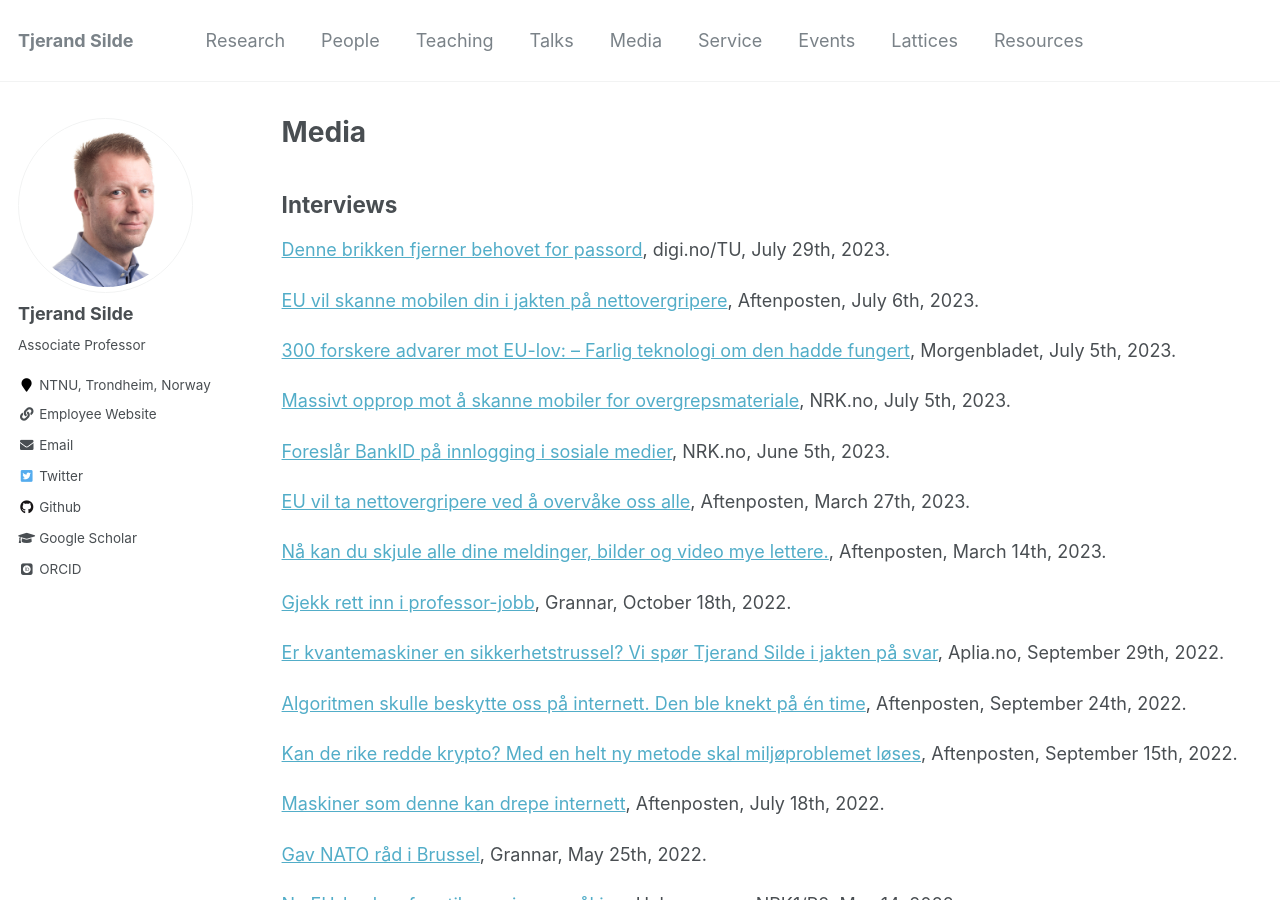
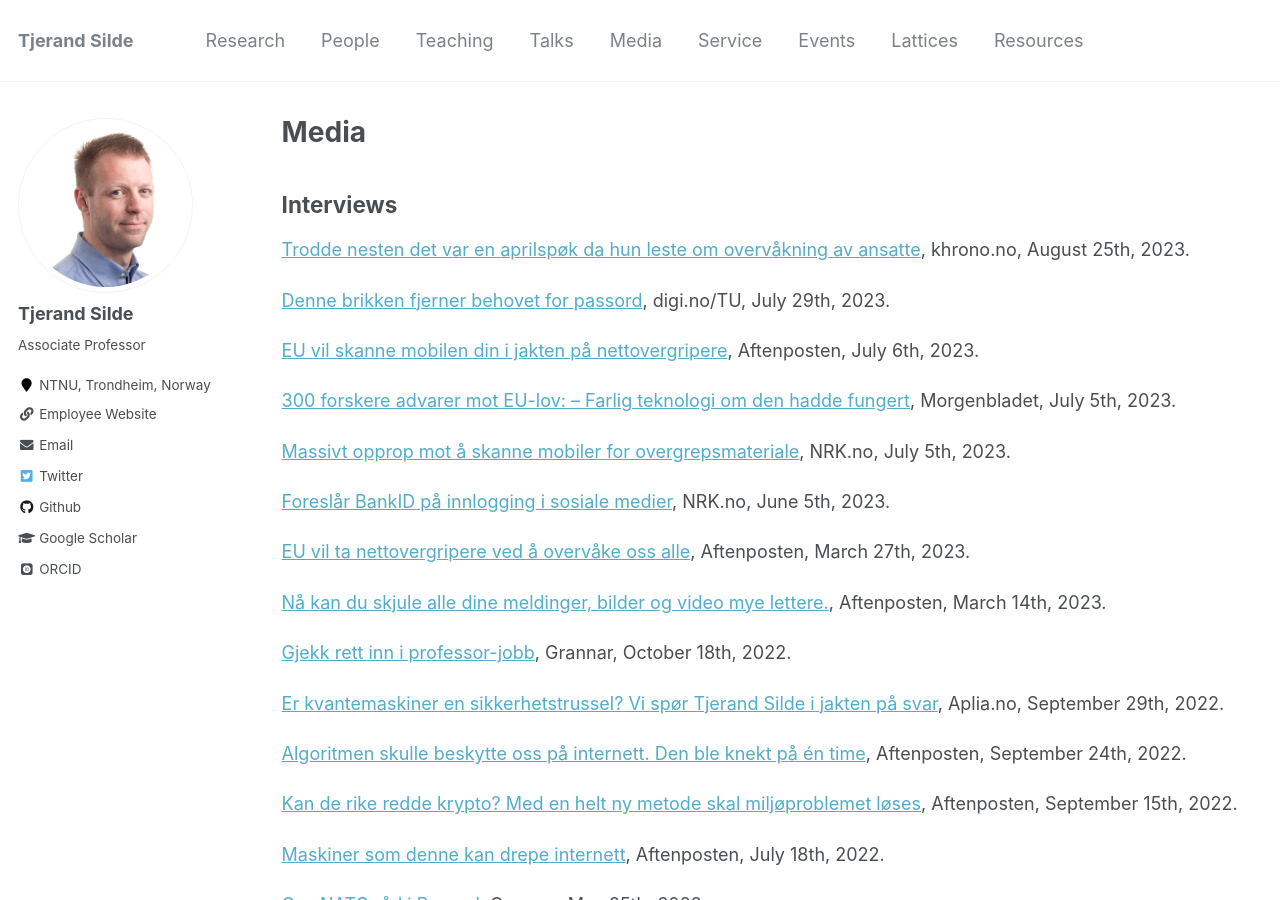
Before and after one commit to tjesi/tjesi.github.io, a Jekyll site: the page built from _pages/media.md, in a window 1280 px wide and 900 px high. Built offline with Jekyll 4.4.1, drawn with Linux system fonts in a browser that asks for light colours; some web fonts are replaced.

Commit message:
Update media.md

```diff
--- a/_pages/media.md
+++ b/_pages/media.md
@@ -6,6 +6,8 @@ author_profile: true
 ---
 
 ## Interviews
+
+[Trodde nesten det var en aprilspøk da hun leste om overvåkning av ansatte](https://khrono.no/trodde-nesten-det-var-en-aprilspok-da-hun-leste-om-overvakning-av-ansatte/804519), khrono.no, August 25th, 2023.
 
 [Denne brikken fjerner behovet for passord](https://www.digi.no/artikler/denne-brikken-fjerner-behovet-for-passord/534501?key=dEHlfzjo), digi.no/TU, July 29th, 2023.
 
```
